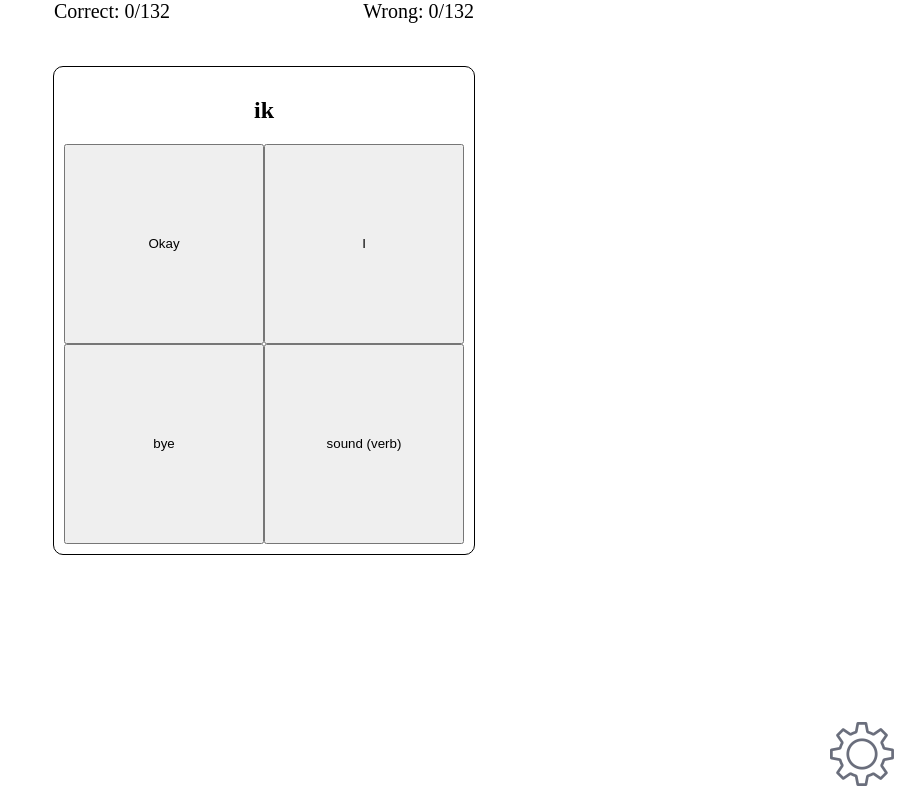
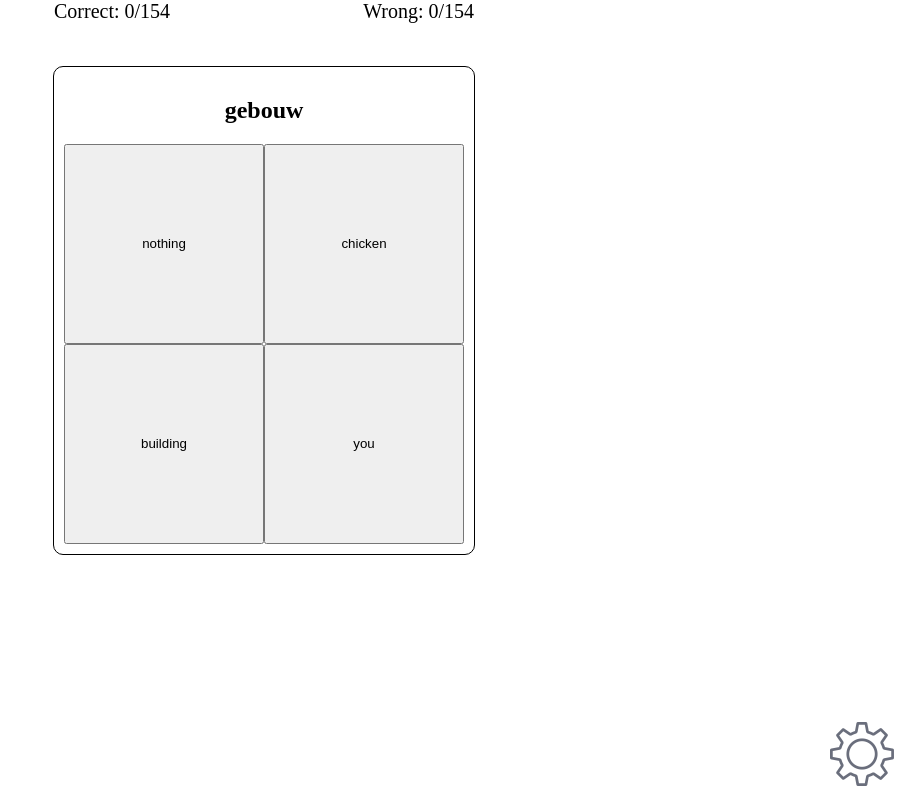
Before and after one commit to Bucky24/flashcards, a React app: page / in a window 1280 px wide. Shown: the whole page, without its empty margins (376-1280 px from the left). Built offline with nearby package versions, Linux system fonts and the light colour scheme.

Commit message:
more dutch, add ability to turn off categories.

```diff
--- /dev/null
+++ b/src/contexts/SettingsContext.js
@@ -0,0 +1,40 @@
+import React, { useState, useEffect } from 'react';
+
+const SettingsContext = React.createContext();
+export default SettingsContext;
+
+export function SettingsProvider({ children }) {
+    const [initialized, setInitialized] = useState(false);
+    const [settings, setSettings] = useState({});
+
+    const reload = () => {
+        setInitialized(false);
+        let hidden = localStorage.getItem("hiddenCategories");
+        if (!hidden) {
+            hidden = "";
+        }
+        setSettings({
+            hiddenCategories: hidden.split(","),
+        });
+        setInitialized(true);
+    }
+
+    useEffect(() => {
+        reload();
+    }, []);
+
+    const value = {
+        initialized,
+        settings,
+        setSetting: (setting, value) => {
+            if (setting === "hiddenCategories") {
+                localStorage.setItem("hiddenCategories", value.join(","));
+            }
+            reload();
+        },
+    };
+
+    return <SettingsContext.Provider value={value}>
+        {children}
+    </SettingsContext.Provider>
+}
--- a/src/data/dutch.json
+++ b/src/data/dutch.json
@@ -104,6 +104,34 @@
         "de neushoorn": "rhinoceros",
         "de spin": "spider"
     },
+    "pronouns": {
+        "zij": "they/she",
+        "jij": "you",
+        "wij": "we",
+        "hij": "he"
+    },
+    "comparisons": {
+        "maar": "but",
+        "ik niet": "I do not/I am not",
+        "ik wel": "I do/I am",
+        "ik ook": "I do as well",
+        "ook": "also/too"
+    },
+    "clothes": {
+        "de jas": "jacket/coat",
+        "de tas": "bag",
+        "de trui": "sweater",
+        "de klomp": "clog",
+        "de rok": "skirt",
+        "het hemd": "shirt",
+        "de kleren": "clothes",
+        "dragen": "to wear",
+        "de hoed": "hat",
+        "het pak": "suit",
+        "de schoen": "shoe",
+        "de broek": "pants",
+        "de jurk": "dress"
+    },
     "questions1": {
         "antwoord": "answer"
     },
--- a/src/index.js
+++ b/src/index.js
@@ -2,7 +2,10 @@ import React from 'react';
 import ReactDOM from 'react-dom';
 
 import App from './App';
+import { SettingsProvider } from './contexts/SettingsContext';
 
 ReactDOM.render(
-    <App />
+    <SettingsProvider>
+        <App />
+    </SettingsProvider>
 , document.getElementById('root'));
--- a/src/styles.css
+++ b/src/styles.css
@@ -18,7 +18,8 @@ body > div {
 .cardHolder {
 	padding: 0 10px;
 	display: flex;
-	justify-content: center;
+	align-items: center;
+	flex-direction: column;
 }
 
 .card {
--- a/src/views/Cards.js
+++ b/src/views/Cards.js
@@ -1,10 +1,11 @@
-import React, { useState, useEffect } from 'react';
+import React, { useState, useEffect, useContext } from 'react';
 import classNames from 'classnames';
 
 import styles from '../styles.css';
 
 import dutchData from '../data/dutch.json';
 import GearImg from '../../assets/gear.png';
+import SettingsContext from '../contexts/SettingsContext';
 
 const allCategories = Object.keys(dutchData);
 const allAnswers = allCategories.reduce((answers, category) => {
@@ -29,6 +30,7 @@ export default function Cards({ setShowSettings }) {
 	const [cards, setCards] = useState([]);
 	const [activeCard, setActiveCard] = useState(0);
 	const [categories, setCategories] = useState(allCategories);
+	const { settings, initialized } = useContext(SettingsContext);
 
     function reset() {
 		setWrong(0);
@@ -88,7 +90,17 @@ export default function Cards({ setShowSettings }) {
 
 	useEffect(() => {
 		reset();
-	}, []);
+	}, [categories]);
+
+	useEffect(() => {
+		if (initialized) {
+			const hidden = settings.hiddenCategories;
+			const categories = allCategories.filter((category) => {
+				return !hidden.includes(category);
+			});
+			setCategories(categories);
+		}
+	}, [initialized]);
 
     const done = activeCard >= cards.length;
 	const currentCard = done ? null : cards[activeCard];
--- a/src/views/Settings.js
+++ b/src/views/Settings.js
@@ -1,14 +1,40 @@
-import React from 'react';
+import React, { useContext } from 'react';
 
 import styles from '../styles.css';
 
 import Flashcards from '../../assets/flashcards.png';
+import SettingsContext from '../contexts/SettingsContext';
+import dutchData from '../data/dutch.json';
 
 export default function Settings({ setShowSettings }) {
+	const { settings, initialized, setSetting } = useContext(SettingsContext);
+
     return (
         <>
             <div className={styles.cardHolder}>
                 Settings
+				{initialized && <>
+					<div>
+						<span>Categories</span>
+						{Object.keys(dutchData).map((key) => {
+							const disabled = settings.hiddenCategories.includes(key);
+							return (
+								<div style={{cursor: 'pointer'}} onClick={() => {
+									const newCategories = [...settings.hiddenCategories];
+									if (newCategories.includes(key)) {
+										const index = newCategories.indexOf(key);
+										newCategories.splice(index, 1);
+									} else {
+										newCategories.push(key);
+									}
+									setSetting("hiddenCategories", newCategories);
+								}}>
+									<input type="checkbox" checked={!disabled} /> {key}
+								</div>
+							)
+						})}
+					</div>
+				</>}
             </div>
             <div
 				style={{
```
